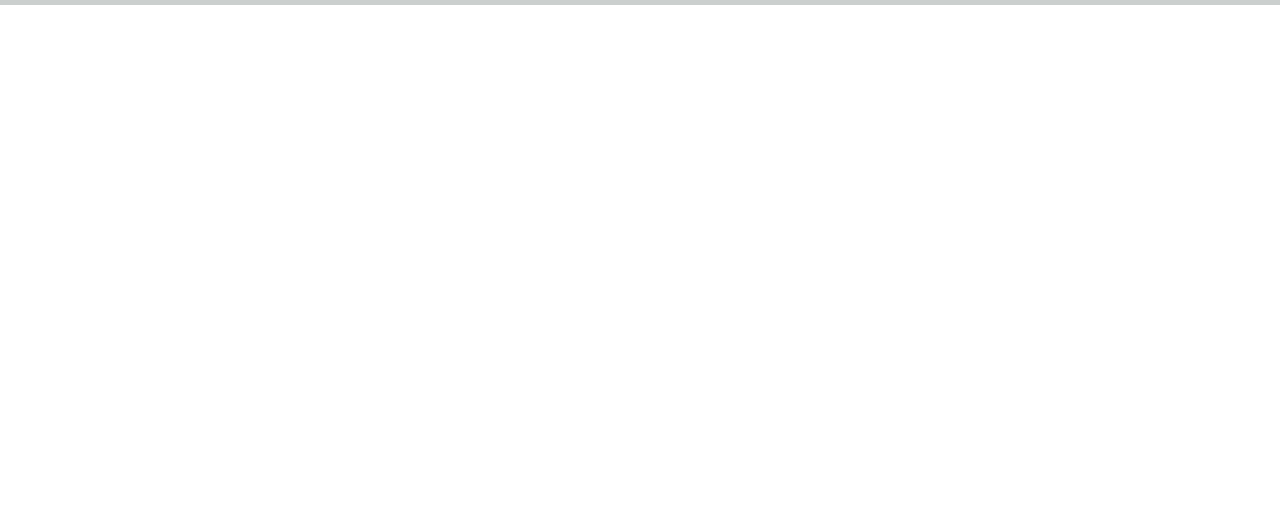
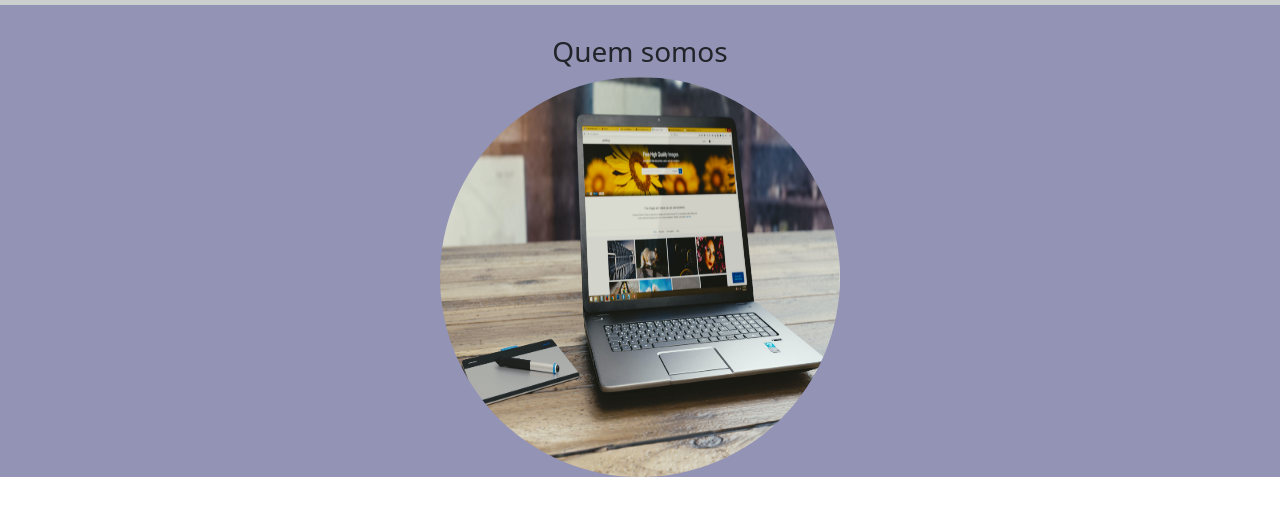
Before and after one commit to rafaelroxen/dio-aula-boostrap, a plain HTML site: page index.html in a window 1280 px wide. Shown: the part 91-606 px from the top of the page. Drawn offline with Linux system fonts and the light colour scheme.

Commit message:
teste de container no bootstrap

```diff
--- a/index.html
+++ b/index.html
@@ -26,11 +26,21 @@
                 <li class="nav-item">
                     <a class="nav-link" href="">Serviços</a>
                 </li>
+            </ul>
+        </div>
+      </nav>
 
-            </ul>
+      <section id="quemsomos">
+
+        <div class="container-fluid quem-somos text-center margin">
+            <h3>Quem somos</h3>
+            <img src="/dio-aula-boostrap/img/imagem1.jpg" class="rounded-circle" width="400" height="400">
 
         </div>
-      </nav>
+
+      </section>
+
+
 </body>
 
 
--- a/sytle.css
+++ b/sytle.css
@@ -1,3 +1,11 @@
 .navbar{
     background-color: rgb(203, 207, 206);
 }
+
+.quem-somos{
+    background-color: rgb(147, 147, 182);
+}
+
+.margin{
+    padding-top: 30px;
+}
```
